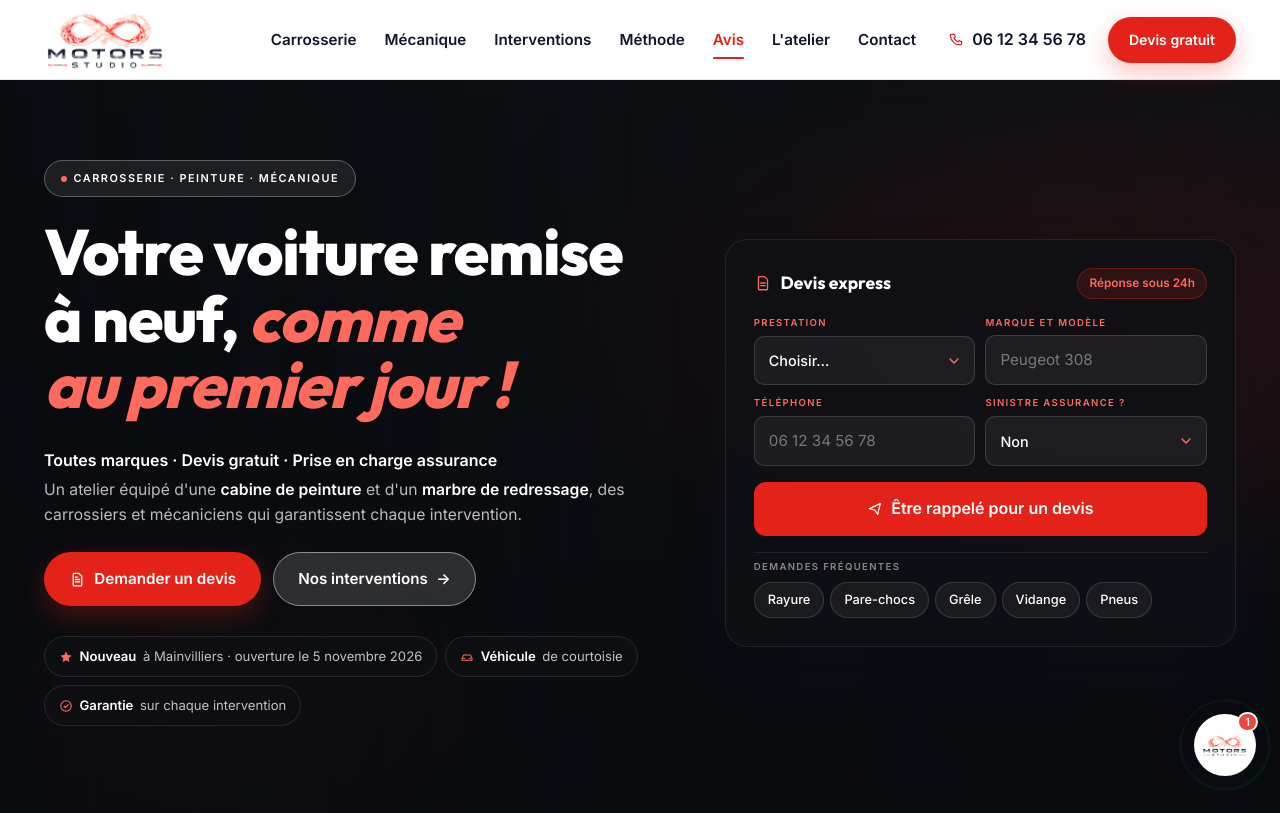
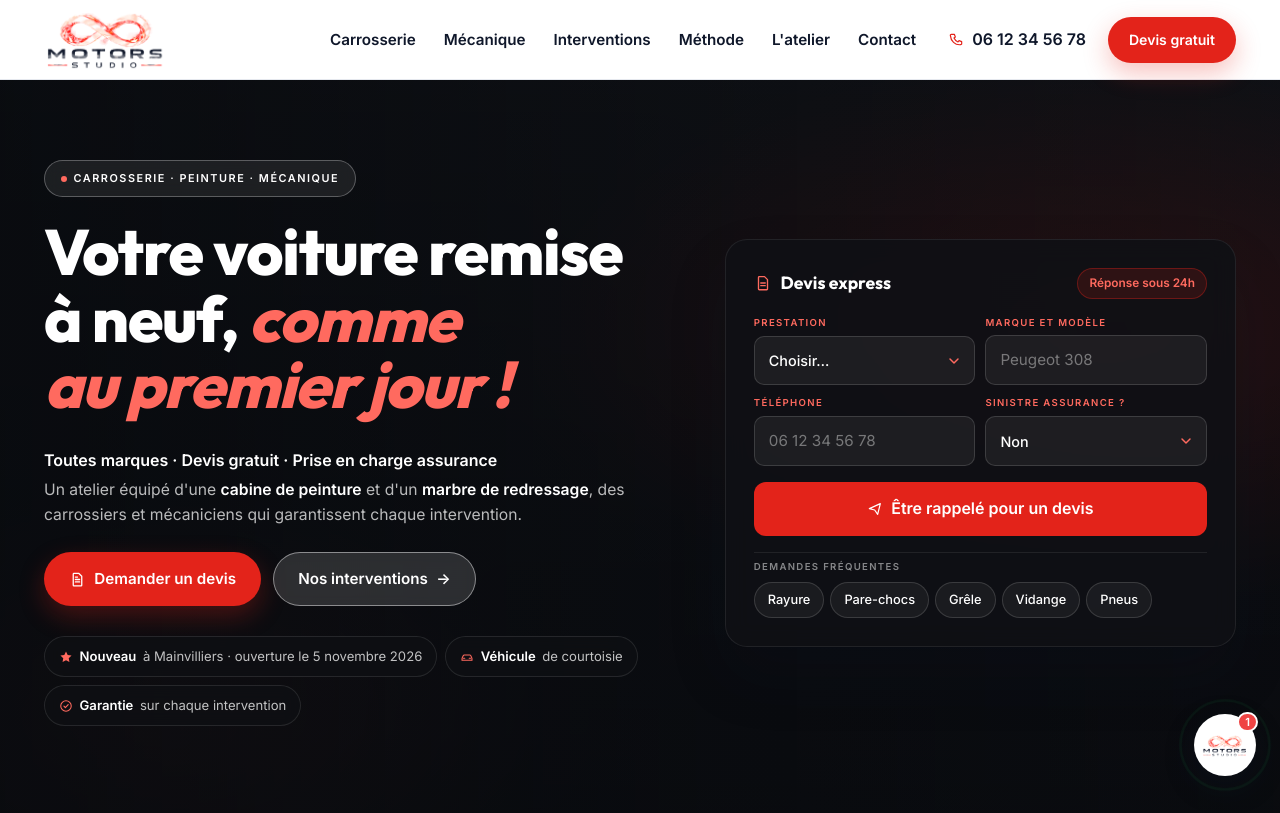
Before and after one commit to TrustPaname/dossier, a WordPress theme: template wordpress/motors-studio/front-page.php in a window 1280 px wide. Shown: the top 813 px of the page. Run offline with PHP 8.4 and a stand-in for WordPress, Linux system fonts and the light colour scheme; the site name, menu and one post (Sample post) are stand-ins, and other content is empty; some libraries are stand-ins or nearby versions.

Commit message:
Motors Studio : lien Avis retiré du menu tant qu'aucun avis réel
Co-Authored-By: Claude Fable 5.1 <noreply@anthropic.com>
Claude-Session: https://claude.ai/code/session_01DBwMqV4ghALwNduwZqW9ue

```diff
--- a/motors-studio/index.html
+++ b/motors-studio/index.html
@@ -71,7 +71,6 @@
         <li><a href="#services">Mécanique</a></li>
         <li><a href="#realisations">Interventions</a></li>
         <li><a href="#methode">Méthode</a></li>
-        <li><a href="#avis">Avis</a></li>
         <li><a href="#apropos">L'atelier</a></li>
         <li><a href="#contact">Contact</a></li>
       </ul>
--- a/wordpress/motors-studio/front-page.php
+++ b/wordpress/motors-studio/front-page.php
@@ -76,7 +76,6 @@
         <li><a href="#services">Mécanique</a></li>
         <li><a href="#realisations">Interventions</a></li>
         <li><a href="#methode">Méthode</a></li>
-        <li><a href="#avis">Avis</a></li>
         <li><a href="#apropos">L'atelier</a></li>
         <li><a href="#contact">Contact</a></li>
       </ul>
```
Also changed, not shown: 3 other files.
